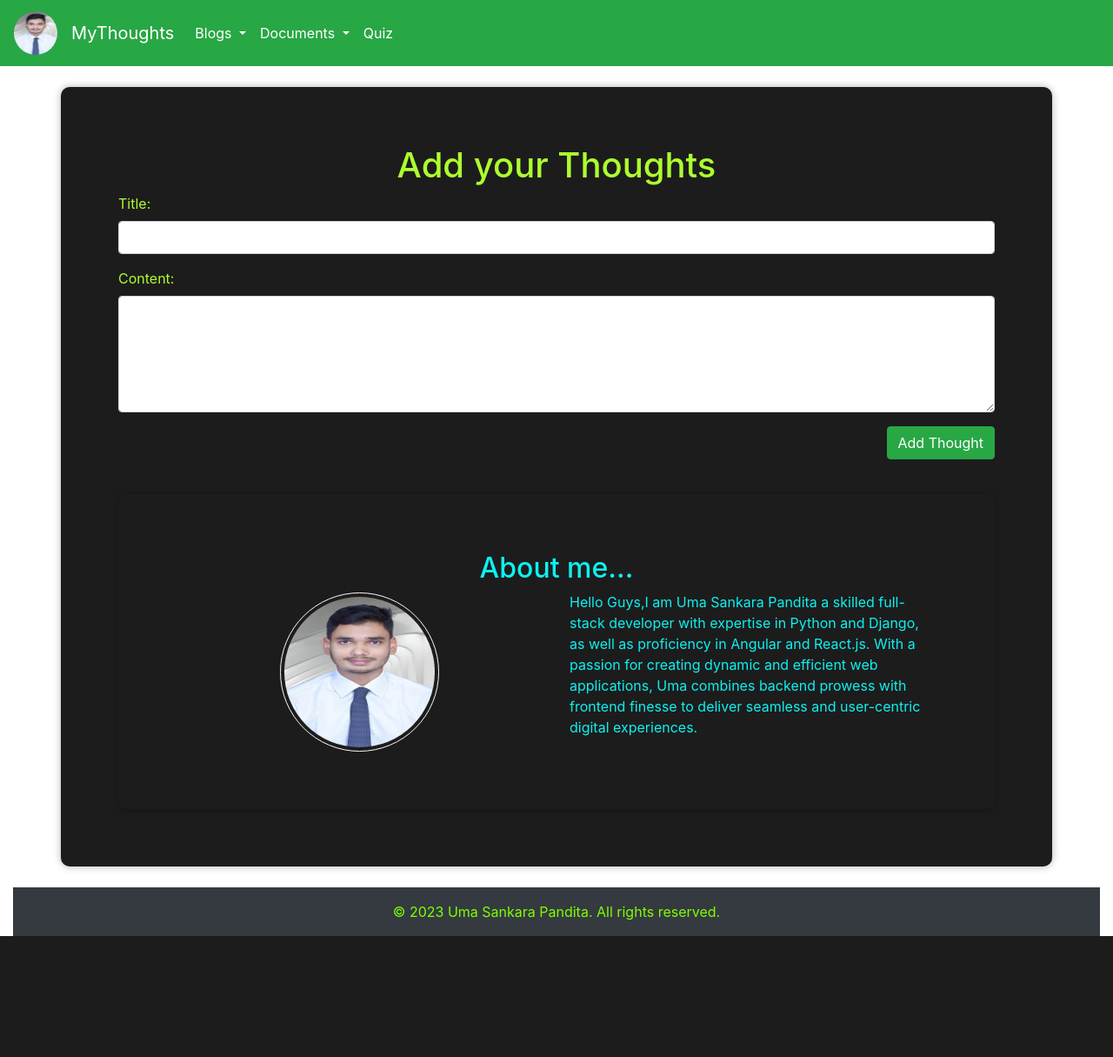
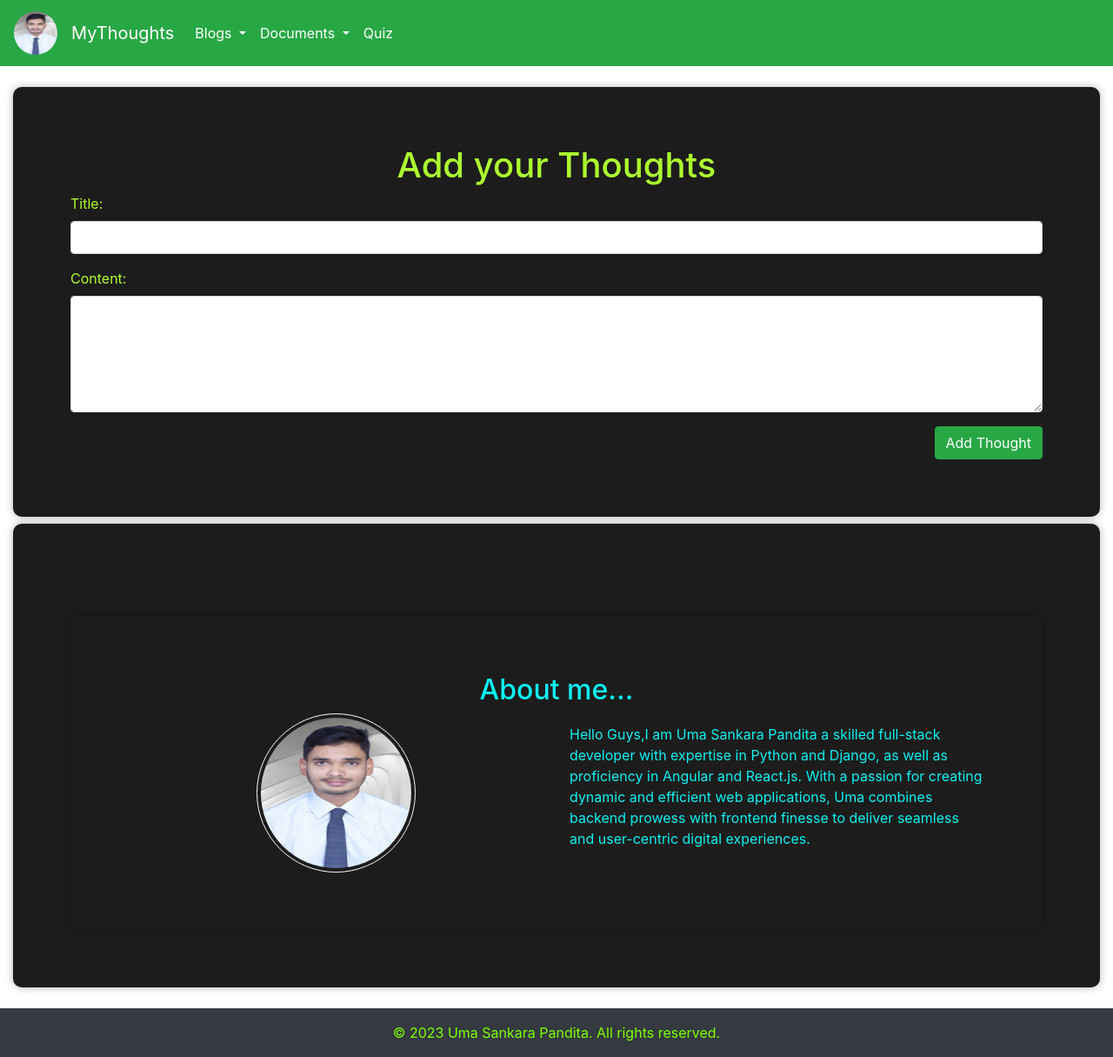
Before and after one commit to Sankarauma/uma, a Django app: page / in a window 1280 px wide. Shown: the whole page at 87% size. Before the commit the page ends 1076 px from the top, so only its background shows below. Run offline with Django 4.2, Linux system fonts and the light colour scheme; some libraries are stand-ins or nearby versions.

Commit message:
Update add_blog.html

```diff
--- a/blog/templates/blog/add_blog.html
+++ b/blog/templates/blog/add_blog.html
@@ -16,7 +16,7 @@
     <script src="https://cdn.tiny.cloud/1/ti11eq2yy580c9sjt5g9gnn3o50jr7c1y6zzteos4hyj9f9l/tinymce/5/tinymce.min.js" referrerpolicy="origin"></script>
 </head>
 <body>
-    <div class="container mt-4 blog-form-container">
+    <div class="container-fluid mt-2 blog-form-container">
         <h1 class="text-center">Add your Thoughts</h1>
         <form method="post" class="col-md-15"width='100%'>
             {% csrf_token %}
@@ -67,6 +67,8 @@
                 <button type="submit" class="btn btn-success">Add Thought</button>
             </div>
         </form>
+  </div>
+ <div class="container-fluid mt-2 blog-form-container">
         <div class="blog-about-me-container">
             <h2 class="text-center">About me...</h2>
             <div class="row align-items-center">
@@ -82,8 +84,15 @@
                         </p>
                 </div>
             </div>
-        </div>
+      </div>
+    </div>
+
     <style>
+         body, html {
+            margin: 0;
+            padding: 0;
+            height: 100%;
+        }
         .blog-form-container {
             background-color:rgb(29, 28, 28);
             background-size: cover;
@@ -112,5 +121,5 @@
 
 
     <!-- Include Bootstrap JS -->
-    </body>
+</body>
 </html>
```
